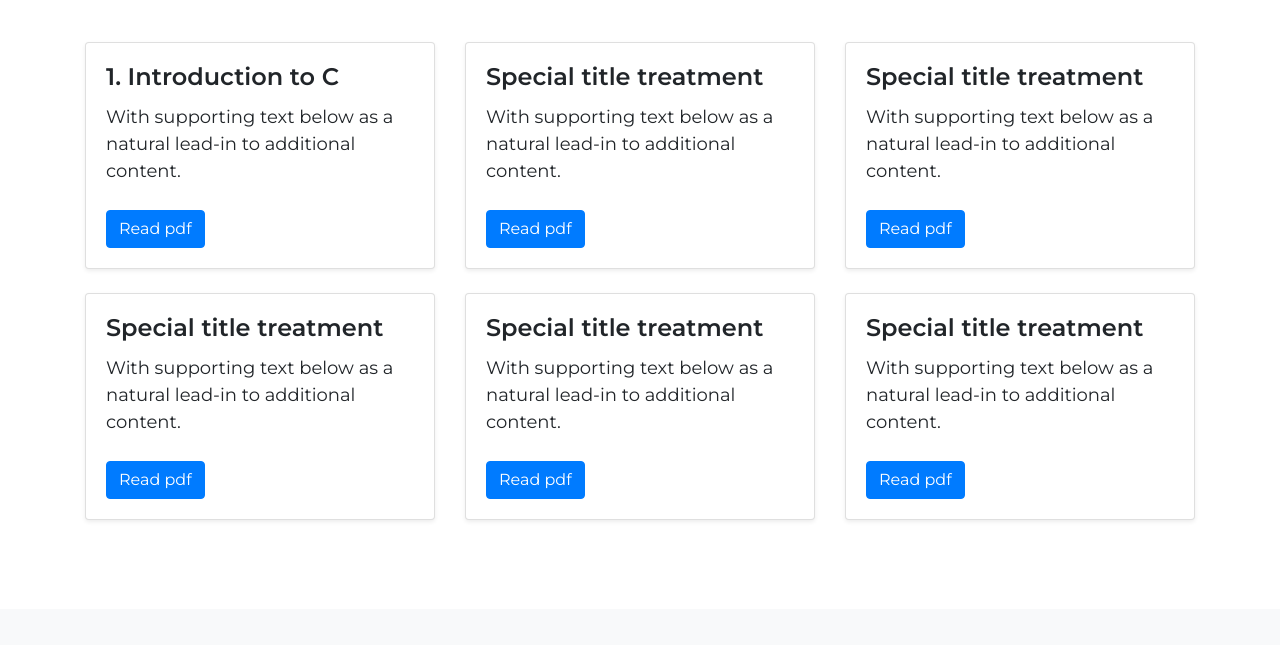
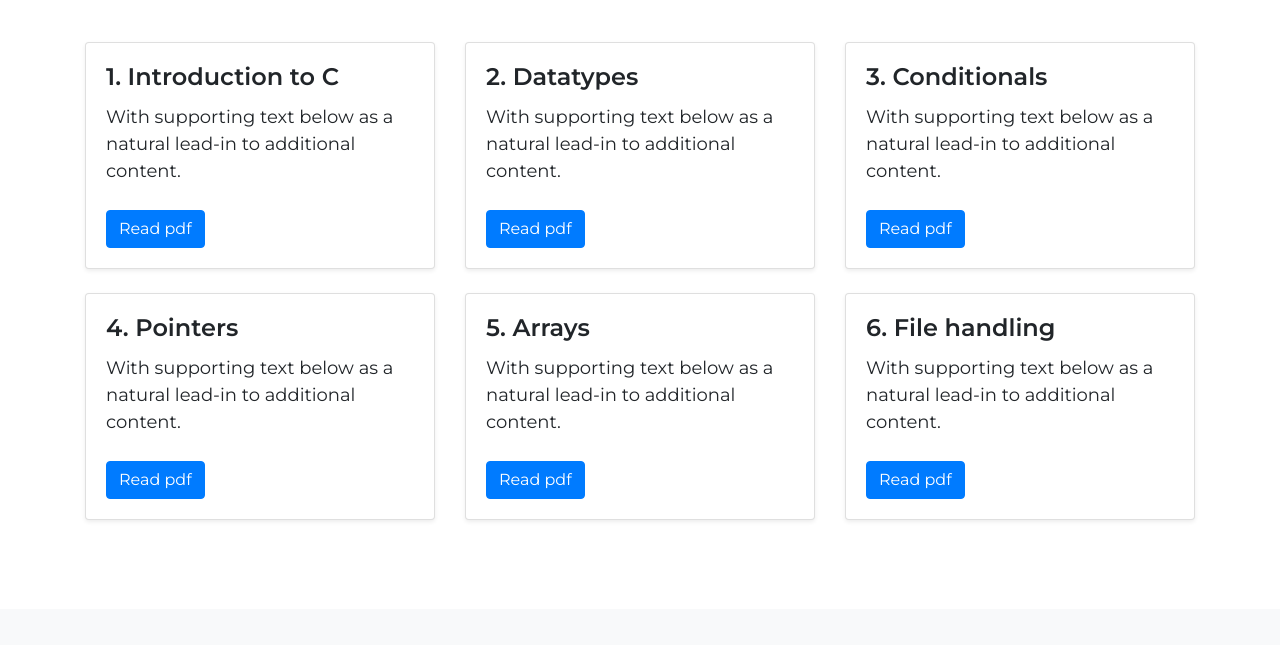
Before and after one commit to anubhavbagri/SigmaPi-Website, a plain HTML site: page Pages/c-language.html in a window 1280 px wide. Shown: the part 155-800 px from the top of the page. Drawn offline with nearby package versions, Linux system fonts and the light colour scheme.

Commit message:
feat: update headings

```diff
--- a/Pages/c-language.html
+++ b/Pages/c-language.html
@@ -99,7 +99,7 @@
                             <div class="col-xl-4 col-lg-4 col-md-6 col-sm-12 col-12">
                                 <div class="card mb-4 shadow-sm">
                                     <div class="card-body">
-                                        <h4 class="card-title">Special title treatment</h4>
+                                        <h4 class="card-title">2. Datatypes</h4>
                                         <p class="card-text">With supporting text below as a natural lead-in to
                                             additional content.</p>
                                         <a href="#" class="btn btn-primary">Read pdf</a>
@@ -109,7 +109,7 @@
                             <div class="col-xl-4 col-lg-4 col-md-6 col-sm-12 col-12">
                                 <div class="card mb-4 shadow-sm">
                                     <div class="card-body">
-                                        <h4 class="card-title">Special title treatment</h4>
+                                        <h4 class="card-title">3. Conditionals</h4>
                                         <p class="card-text">With supporting text below as a natural lead-in to
                                             additional content.</p>
                                         <a href="#" class="btn btn-primary">Read pdf</a>
@@ -119,7 +119,7 @@
                             <div class="col-xl-4 col-lg-4 col-md-6 col-sm-12 col-12">
                                 <div class="card mb-4 shadow-sm">
                                     <div class="card-body">
-                                        <h4 class="card-title">Special title treatment</h4>
+                                        <h4 class="card-title">4. Pointers</h4>
                                         <p class="card-text">With supporting text below as a natural lead-in to
                                             additional content.</p>
                                         <a href="#" class="btn btn-primary">Read pdf</a>
@@ -129,7 +129,7 @@
                             <div class="col-xl-4 col-lg-4 col-md-6 col-sm-12 col-12">
                                 <div class="card mb-4 shadow-sm">
                                     <div class="card-body">
-                                        <h4 class="card-title">Special title treatment</h4>
+                                        <h4 class="card-title">5. Arrays</h4>
                                         <p class="card-text">With supporting text below as a natural lead-in to
                                             additional content.</p>
                                         <a href="#" class="btn btn-primary">Read pdf</a>
@@ -139,7 +139,7 @@
                             <div class="col-xl-4 col-lg-4 col-md-6 col-sm-12 col-12">
                                 <div class="card mb-4 shadow-sm">
                                     <div class="card-body">
-                                        <h4 class="card-title">Special title treatment</h4>
+                                        <h4 class="card-title">6. File handling</h4>
                                         <p class="card-text">With supporting text below as a natural lead-in to
                                             additional content.</p>
                                         <a href="#" class="btn btn-primary">Read pdf</a>
```
